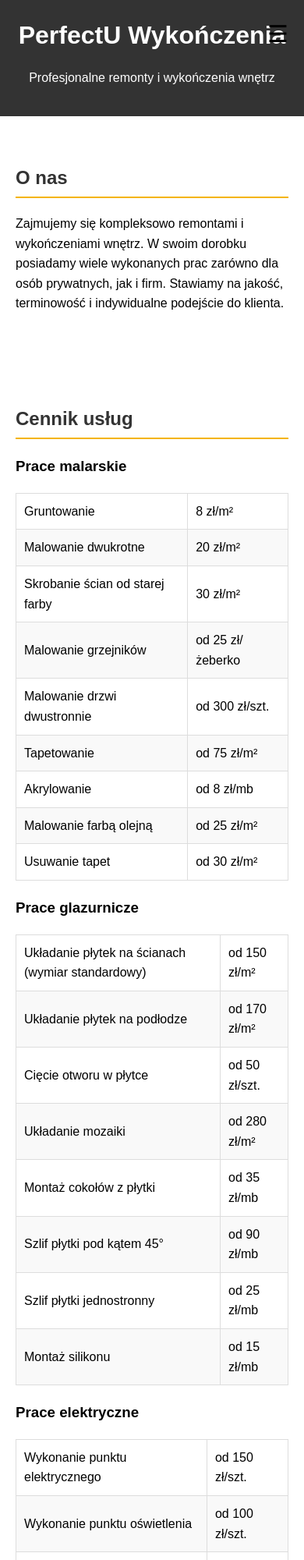
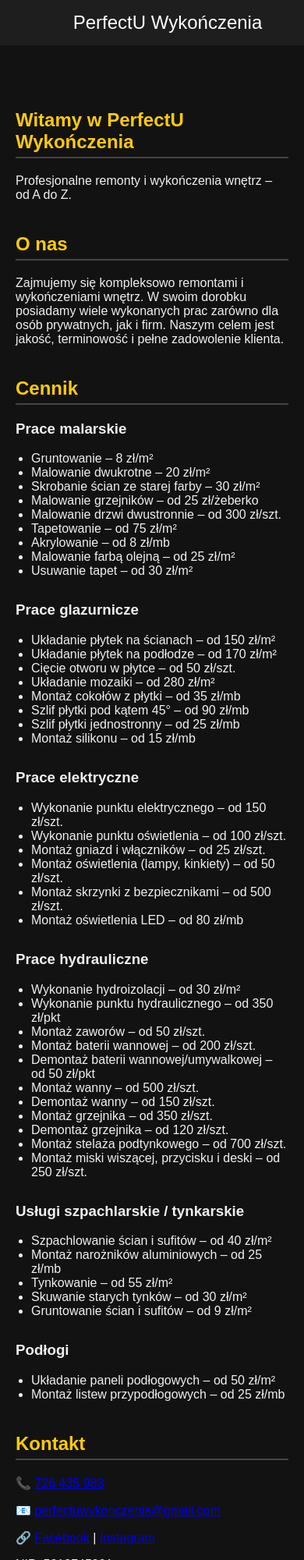
Before and after one commit to perfectuwykonczenia/Perfectuwykonczenia, a plain HTML site: page index.html in a window 390 px wide. Shown: the top 2000 px of the page at 78% size. Drawn offline with Linux system fonts and the light colour scheme.

Commit message:
Update index.html

```diff
--- a/index.html
+++ b/index.html
@@ -3,108 +3,101 @@
 <head>
   <meta charset="UTF-8">
   <meta name="viewport" content="width=device-width, initial-scale=1.0">
-  <title>PerfectU Wykończenia i Remonty </title>
+  <title>PerfectU Wykończenia</title>
   <style>
     body {
+      margin: 0;
       font-family: Arial, sans-serif;
-      margin: 0;
-      line-height: 1.6;
+      background-color: #121212;
+      color: #f0f0f0;
     }
 
     header {
-      background: #333;
+      background-color: #1e1e1e;
       color: #fff;
-      padding: 20px;
+      padding: 15px 20px;
       text-align: center;
+      font-size: 1.5em;
+      position: fixed;
+      width: 100%;
+      top: 0;
+      left: 0;
+      z-index: 1000;
     }
 
-    h1 {
-      margin: 0;
+    .menu-toggle {
+      position: absolute;
+      right: 20px;
+      top: 15px;
+      font-size: 24px;
+      cursor: pointer;
     }
 
-    section {
-      padding: 40px 20px;
-      max-width: 1000px;
-      margin: auto;
-    }
-
-    h2 {
-      color: #333;
-      border-bottom: 2px solid #f4b400;
-      padding-bottom: 5px;
-    }
-
-    table {
-      width: 100%;
-      border-collapse: collapse;
-      margin-bottom: 20px;
-    }
-
-    table td {
-      border: 1px solid #ddd;
-      padding: 10px;
-    }
-
-    table tr:nth-child(even) {
-      background: #f9f9f9;
-    }
-
-    /* Sidebar */
-    .menu-icon {
-      position: fixed;
-      top: 20px;
-      right: 20px;
-      font-size: 30px;
-      cursor: pointer;
-      z-index: 1001;
-    }
-
-    .sidebar {
+    /* Menu boczne */
+    .sidenav {
       height: 100%;
       width: 0;
       position: fixed;
       top: 0;
       right: 0;
-      background-color: #111;
+      background-color: #222;
       overflow-x: hidden;
       transition: 0.3s;
       padding-top: 60px;
-      z-index: 1000;
+      z-index: 1100;
     }
 
-    .sidebar a {
+    .sidenav a {
       padding: 10px 20px;
       text-decoration: none;
-      font-size: 20px;
-      color: white;
+      font-size: 18px;
+      color: #f1f1f1;
       display: block;
       transition: 0.2s;
     }
 
-    .sidebar a:hover {
-      background-color: #575757;
+    .sidenav a:hover {
+      background-color: #444;
     }
 
-    .close-btn {
+    .closebtn {
       position: absolute;
-      top: 20px;
-      right: 25px;
-      font-size: 30px;
+      top: 15px;
+      right: 20px;
+      font-size: 36px;
       cursor: pointer;
-      color: white;
+    }
+
+    main {
+      padding: 100px 20px 40px 20px;
+      max-width: 900px;
+      margin: auto;
+    }
+
+    h2 {
+      border-bottom: 2px solid #444;
+      padding-bottom: 5px;
+      margin-top: 40px;
+      color: #ffcc00;
+    }
+
+    .price-list {
+      margin: 10px 0 30px 0;
+      padding-left: 20px;
     }
 
     footer {
-      background: #333;
-      color: #fff;
+      background-color: #1e1e1e;
       text-align: center;
       padding: 20px;
+      font-size: 14px;
+      margin-top: 40px;
     }
 
     footer a {
-      color: #f4b400;
+      color: #ffcc00;
+      text-decoration: none;
       margin: 0 10px;
-      text-decoration: none;
     }
 
     footer a:hover {
@@ -114,123 +107,126 @@
 </head>
 <body>
 
-  <!-- Ikona menu -->
-  <span class="menu-icon" onclick="openMenu()">☰</span>
+  <header>
+    PerfectU Wykończenia
+    <span class="menu-toggle" onclick="openNav()">☰</span>
+  </header>
 
   <!-- Menu boczne -->
-  <div id="sidebar" class="sidebar">
-    <span class="close-btn" onclick="closeMenu()">×</span>
-    <a href="#glowna">Główna</a>
-    <a href="#onas">O nas</a>
-    <a href="#cennik">Cennik</a>
-    <a href="#kontakt">Kontakt</a>
+  <div id="mySidenav" class="sidenav">
+    <span class="closebtn" onclick="closeNav()">&times;</span>
+    <a href="#home">Główna</a>
+    <a href="#about">O nas</a>
+    <a href="#pricing">Cennik</a>
+    <a href="#contact">Kontakt</a>
   </div>
 
-  <header id="glowna">
-    <h1>PerfectU Wykończenia</h1>
-    <p>Profesjonalne remonty i wykończenia wnętrz</p>
-  </header>
-
-  <section id="onas">
-    <h2>O nas</h2>
-    <p>
-      Zajmujemy się kompleksowo remontami i wykończeniami wnętrz.
-      W swoim dorobku posiadamy wiele wykonanych prac zarówno dla osób prywatnych, jak i firm.
-      Stawiamy na jakość, terminowość i indywidualne podejście do klienta.
-    </p>
+  <main>
+    <section id="home">
+      <h2>Witamy w PerfectU Wykończenia</h2>
+      <p>Profesjonalne remonty i wykończenia wnętrz – od A do Z.</p>
     </section>
 
-  <section id="cennik">
-    <h2>Cennik usług</h2>
+    <section id="about">
+      <h2>O nas</h2>
+      <p>Zajmujemy się kompleksowo remontami i wykończeniami wnętrz.
+         W swoim dorobku posiadamy wiele wykonanych prac zarówno dla osób prywatnych, jak i firm.
+         Naszym celem jest jakość, terminowość i pełne zadowolenie klienta.</p>
+    </section>
+
+    <section id="pricing">
+      <h2>Cennik</h2>
 
       <h3>Prace malarskie</h3>
-    <table>
-      <tr><td>Gruntowanie</td><td>8 zł/m²</td></tr>
-      <tr><td>Malowanie dwukrotne</td><td>20 zł/m²</td></tr>
-      <tr><td>Skrobanie ścian od starej farby</td><td>30 zł/m²</td></tr>
-      <tr><td>Malowanie grzejników</td><td>od 25 zł/żeberko</td></tr>
-      <tr><td>Malowanie drzwi dwustronnie</td><td>od 300 zł/szt.</td></tr>
-      <tr><td>Tapetowanie</td><td>od 75 zł/m²</td></tr>
-      <tr><td>Akrylowanie</td><td>od 8 zł/mb</td></tr>
-      <tr><td>Malowanie farbą olejną</td><td>od 25 zł/m²</td></tr>
-      <tr><td>Usuwanie tapet</td><td>od 30 zł/m²</td></tr>
-    </table>
+      <ul class="price-list">
+        <li>Gruntowanie – 8 zł/m²</li>
+        <li>Malowanie dwukrotne – 20 zł/m²</li>
+        <li>Skrobanie ścian ze starej farby – 30 zł/m²</li>
+        <li>Malowanie grzejników – od 25 zł/żeberko</li>
+        <li>Malowanie drzwi dwustronnie – od 300 zł/szt.</li>
+        <li>Tapetowanie – od 75 zł/m²</li>
+        <li>Akrylowanie – od 8 zł/mb</li>
+        <li>Malowanie farbą olejną – od 25 zł/m²</li>
+        <li>Usuwanie tapet – od 30 zł/m²</li>
+      </ul>
 
       <h3>Prace glazurnicze</h3>
-    <table>
-      <tr><td>Układanie płytek na ścianach (wymiar standardowy)</td><td>od 150 zł/m²</td></tr>
-      <tr><td>Układanie płytek na podłodze</td><td>od 170 zł/m²</td></tr>
-      <tr><td>Cięcie otworu w płytce</td><td>od 50 zł/szt.</td></tr>
-      <tr><td>Układanie mozaiki</td><td>od 280 zł/m²</td></tr>
-      <tr><td>Montaż cokołów z płytki</td><td>od 35 zł/mb</td></tr>
-      <tr><td>Szlif płytki pod kątem 45°</td><td>od 90 zł/mb</td></tr>
-      <tr><td>Szlif płytki jednostronny</td><td>od 25 zł/mb</td></tr>
-      <tr><td>Montaż silikonu</td><td>od 15 zł/mb</td></tr>
-    </table>
+      <ul class="price-list">
+        <li>Układanie płytek na ścianach – od 150 zł/m²</li>
+        <li>Układanie płytek na podłodze – od 170 zł/m²</li>
+        <li>Cięcie otworu w płytce – od 50 zł/szt.</li>
+        <li>Układanie mozaiki – od 280 zł/m²</li>
+        <li>Montaż cokołów z płytki – od 35 zł/mb</li>
+        <li>Szlif płytki pod kątem 45° – od 90 zł/mb</li>
+        <li>Szlif płytki jednostronny – od 25 zł/mb</li>
+        <li>Montaż silikonu – od 15 zł/mb</li>
+      </ul>
 
       <h3>Prace elektryczne</h3>
-    <table>
-      <tr><td>Wykonanie punktu elektrycznego</td><td>od 150 zł/szt.</td></tr>
-      <tr><td>Wykonanie punktu oświetlenia</td><td>od 100 zł/szt.</td></tr>
-      <tr><td>Montaż gniazd i włączników</td><td>od 25 zł/szt.</td></tr>
-      <tr><td>Montaż oświetlenia, lamp, kinkietów</td><td>od 50 zł/szt.</td></tr>
-      <tr><td>Montaż skrzynki z bezpiecznikami</td><td>od 500 zł/szt.</td></tr>
-      <tr><td>Montaż oświetlenia LED</td><td>od 80 zł/mb</td></tr>
-    </table>
+      <ul class="price-list">
+        <li>Wykonanie punktu elektrycznego – od 150 zł/szt.</li>
+        <li>Wykonanie punktu oświetlenia – od 100 zł/szt.</li>
+        <li>Montaż gniazd i włączników – od 25 zł/szt.</li>
+        <li>Montaż oświetlenia (lampy, kinkiety) – od 50 zł/szt.</li>
+        <li>Montaż skrzynki z bezpiecznikami – od 500 zł/szt.</li>
+        <li>Montaż oświetlenia LED – od 80 zł/mb</li>
+      </ul>
 
       <h3>Prace hydrauliczne</h3>
-    <table>
-      <tr><td>Wykonanie hydroizolacji</td><td>od 30 zł/m²</td></tr>
-      <tr><td>Wykonanie punktu hydraulicznego</td><td>od 350 zł/pkt</td></tr>
-      <tr><td>Montaż zaworów</td><td>od 50 zł/szt.</td></tr>
-      <tr><td>Montaż baterii wannowej</td><td>od 200 zł/szt.</td></tr>
-      <tr><td>Demontaż baterii wannowej/umywalkowej</td><td>od 50 zł/pkt</td></tr>
-      <tr><td>Montaż wanny</td><td>od 500 zł/szt.</td></tr>
-      <tr><td>Demontaż wanny</td><td>od 150 zł/szt.</td></tr>
-      <tr><td>Montaż grzejnika</td><td>od 350 zł/szt.</td></tr>
-      <tr><td>Demontaż grzejnika</td><td>od 120 zł/szt.</td></tr>
-      <tr><td>Montaż stelaża podtynkowego</td><td>od 700 zł/szt.</td></tr>
-      <tr><td>Montaż miski wiszącej, przycisku i deski</td><td>od 250 zł/szt.</td></tr>
-    </table>
+      <ul class="price-list">
+        <li>Wykonanie hydroizolacji – od 30 zł/m²</li>
+        <li>Wykonanie punktu hydraulicznego – od 350 zł/pkt</li>
+        <li>Montaż zaworów – od 50 zł/szt.</li>
+        <li>Montaż baterii wannowej – od 200 zł/szt.</li>
+        <li>Demontaż baterii wannowej/umywalkowej – od 50 zł/pkt</li>
+        <li>Montaż wanny – od 500 zł/szt.</li>
+        <li>Demontaż wanny – od 150 zł/szt.</li>
+        <li>Montaż grzejnika – od 350 zł/szt.</li>
+        <li>Demontaż grzejnika – od 120 zł/szt.</li>
+        <li>Montaż stelaża podtynkowego – od 700 zł/szt.</li>
+        <li>Montaż miski wiszącej, przycisku i deski – od 250 zł/szt.</li>
+      </ul>
 
-    <h3>Usługi szpachlarskie - tynkarskie</h3>
-    <table>
-      <tr><td>Szpachlowanie ścian i sufitów</td><td>od 40 zł/m²</td></tr>
-      <tr><td>Montaż narożników aluminiowych</td><td>od 25 zł/mb</td></tr>
-      <tr><td>Tynkowanie</td><td>od 55 zł/m²</td></tr>
-      <tr><td>Skuwanie starych tynków</td><td>od 30 zł/m²</td></tr>
-      <tr><td>Gruntowanie ścian i sufitów</td><td>od 9 zł/m²</td></tr>
-    </table>
+      <h3>Usługi szpachlarskie / tynkarskie</h3>
+      <ul class="price-list">
+        <li>Szpachlowanie ścian i sufitów – od 40 zł/m²</li>
+        <li>Montaż narożników aluminiowych – od 25 zł/mb</li>
+        <li>Tynkowanie – od 55 zł/m²</li>
+        <li>Skuwanie starych tynków – od 30 zł/m²</li>
+        <li>Gruntowanie ścian i sufitów – od 9 zł/m²</li>
+      </ul>
 
       <h3>Podłogi</h3>
-    <table>
-      <tr><td>Układanie paneli podłogowych</td><td>od 50 zł/m²</td></tr>
-      <tr><td>Montaż listew przypodłogowych</td><td>od 25 zł/m²</td></tr>
-    </table>
+      <ul class="price-list">
+        <li>Układanie paneli podłogowych – od 50 zł/m²</li>
+        <li>Montaż listew przypodłogowych – od 25 zł/mb</li>
+      </ul>
     </section>
 
-  <section id="kontakt">
+    <section id="contact">
       <h2>Kontakt</h2>
-    <p>Skontaktuj się z nami, aby uzyskać indywidualną wycenę.</p>
-    <p>📞 Telefon: <strong>+48 123 456 789</strong></p>
-    <p>✉️ E-mail: <strong>biuro@perfectuwykonczenia.pl</strong></p>
+      <p>📞 <a href="tel:726435983">726 435 983</a></p>
+      <p>📧 <a href="mailto:perfectuwykonczenia@gmail.com">perfectuwykonczenia@gmail.com</a></p>
+      <p>🔗 <a href="https://www.facebook.com/share/14MbR1o1Q27/?mibextid=wwXIfr" target="_blank">Facebook</a> |
+         <a href="https://www.instagram.com/pu_wykonczenia?igsh=MW1jeWx0cmVwOHNmag%3D%3D&utm_source=qr" target="_blank">Instagram</a></p>
+      <p>NIP: 5213745991</p>
     </section>
+  </main>
 
   <footer>
-    <p>Znajdziesz nas na:</p>
-    <a href="https://www.facebook.com/" target="_blank">Facebook</a> |
-    <a href="https://www.instagram.com/" target="_blank">Instagram</a>
-    <p>&copy; 2025 PerfectU Wykończenia</p>
+    &copy; 2025 PerfectU Wykończenia |
+    <a href="tel:726435983">Zadzwoń</a> |
+    <a href="mailto:perfectuwykonczenia@gmail.com">Napisz maila</a>
   </footer>
 
   <script>
-    function openMenu() {
-      document.getElementById("sidebar").style.width = "250px";
+    function openNav() {
+      document.getElementById("mySidenav").style.width = "250px";
     }
-    function closeMenu() {
-      document.getElementById("sidebar").style.width = "0";
+
+    function closeNav() {
+      document.getElementById("mySidenav").style.width = "0";
     }
   </script>
-
 </body>
 </html>
```
Lines whose indentation alone changed are shown as unchanged.
